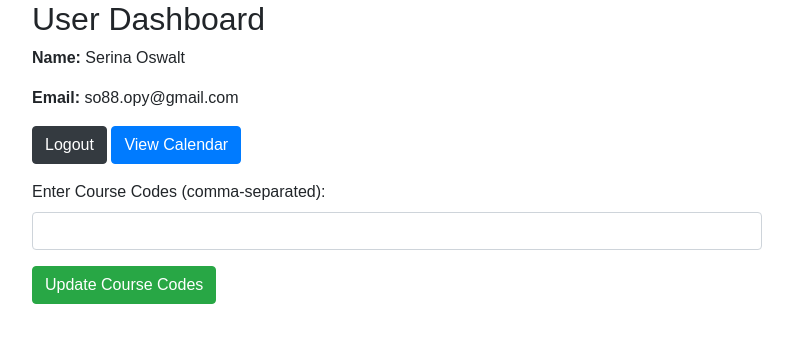
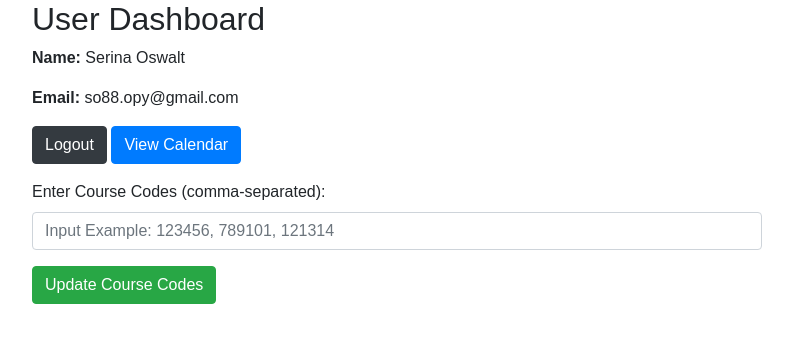
Before and after one commit to Mkidwai1/ITSC-3155-Semester-long-project, a Flask app: page /dashboard in a window 1280 px wide. Shown: the part 68-411 px from the top of the page, without its empty margins (243-1036 px from the left). Run offline with Flask 3, Linux system fonts and the light colour scheme; a user stored in the database is signed in.

Commit message:
added example message to course codes

```diff
--- a/itsc3155-project/templates/dashboard.html
+++ b/itsc3155-project/templates/dashboard.html
@@ -60,10 +60,11 @@
 <form action="/dashboard" method="POST" class="mt-3">
     <div class="form-group">
         <label for="courseCodes">Enter Course Codes (comma-separated):</label>
-                    <input type="text" class="form-control" id="courseCodes" name="course_codes" required>
+        <input type="text" class="form-control" id="courseCodes" name="course_codes" required placeholder="Input Example: 123456, 789101, 121314">
     </div>
     <button type="submit" class="btn btn-success">Update Course Codes</button>
 </form>
+
         </div>
     </div>
 </div>
```
Also changed, not shown: itsc3155-project/instance/database.db. Lines whose indentation alone changed are shown as unchanged.
